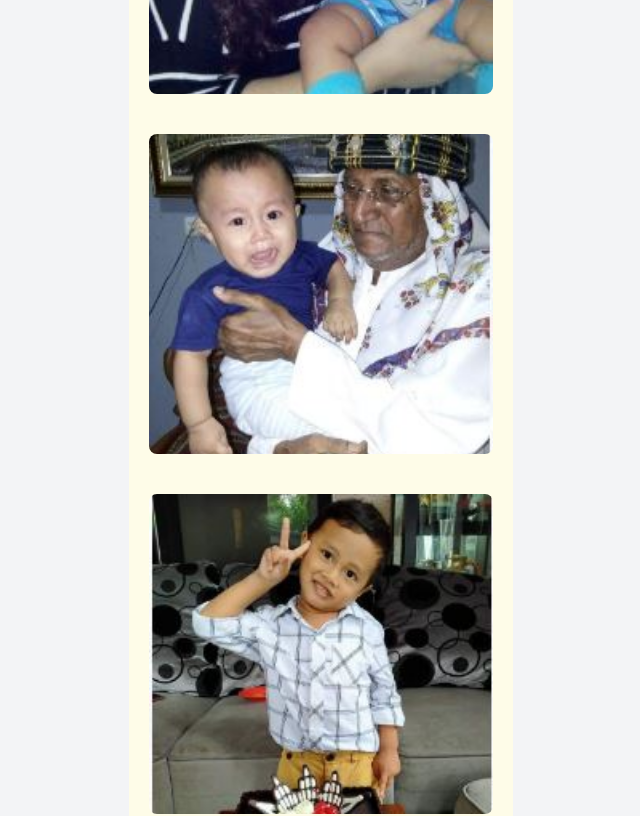
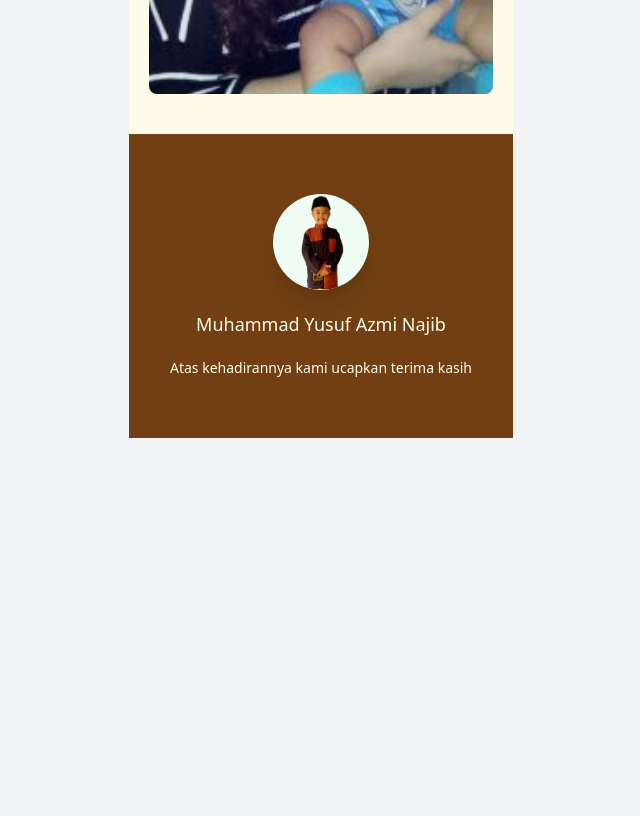
Before and after one commit to najibnurdinpm/online-invitation-khitan, a Vue app: page / in a window 1280 px wide. Shown: the part 4600-5416 px from the top of the page, without its empty margins (319-959 px from the left). After the commit the page ends 5038 px from the top, so only its background shows below. Built offline with nearby package versions, Linux system fonts and the light colour scheme.

Commit message:
reduce array image

```diff
--- a/src/views/Home.vue
+++ b/src/views/Home.vue
@@ -187,34 +187,34 @@
           id:7,
           image:_8,
       },
-      {
-          id:8,
-          image:_9,
-      },
-      {
-          id:9,
-          image:_10,
-      },
-      {
-          id:10,
-          image:_11,
-      },
-      {
-          id:11,
-          image:_12,
-      },
-      {
-          id:12,
-          image:_13,
-      },
-      {
-          id:13,
-          image:_14,
-      },
-      {
-          id:14,
-          image:_15,
-      },
+    //   {
+    //       id:8,
+    //       image:_9,
+    //   },
+    //   {
+    //       id:9,
+    //       image:_10,
+    //   },
+    //   {
+    //       id:10,
+    //       image:_11,
+    //   },
+    //   {
+    //       id:11,
+    //       image:_12,
+    //   },
+    //   {
+    //       id:12,
+    //       image:_13,
+    //   },
+    //   {
+    //       id:13,
+    //       image:_14,
+    //   },
+    //   {
+    //       id:14,
+    //       image:_15,
+    //   },
   ])
 
   const buttonInvite = ref(false);
```
